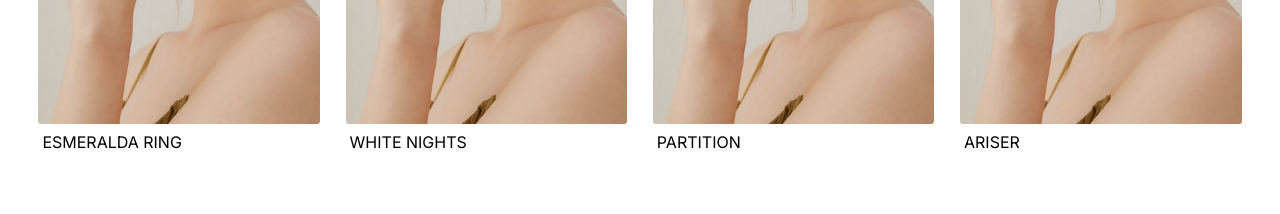
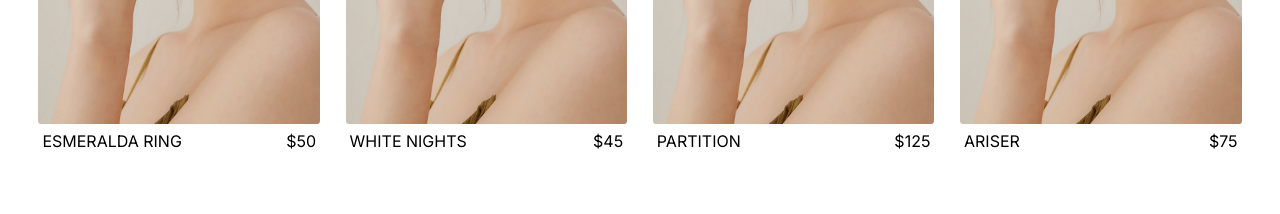
Before and after one commit to berkay-yuksel/praci, a Next.js app: page / in a window 1280 px wide. Shown: the part 1320-1534 px from the top of the page. Built offline with nearby package versions, Linux system fonts and the light colour scheme.

Commit message:
I fixed some issues and made some changes

```diff
--- a/components/categories.js
+++ b/components/categories.js
@@ -11,7 +11,7 @@ const Categories = () => {
         <div className={categoriesStyles.card_one}>
           <div>
             <h4>ALL THE</h4>
-            <h3>BAGS</h3>
+            <h3>RINGS</h3>
             <button>DISCOVER MORE</button>
           </div>
         </div>
@@ -19,7 +19,7 @@ const Categories = () => {
         <div className={categoriesStyles.card_two}>
           <div>
             <h4>ALL THE</h4>
-            <h3>BAGS</h3>
+            <h3>TRAYS</h3>
             <button>DISCOVER MORE</button>
           </div>
         </div>
@@ -27,7 +27,7 @@ const Categories = () => {
         <div className={categoriesStyles.card_three}>
           <div>
             <h4>ALL THE</h4>
-            <h3>BAGS</h3>
+            <h3>SETS</h3>
             <button>DISCOVER MORE</button>
           </div>
         </div>
--- a/components/collections.js
+++ b/components/collections.js
@@ -11,7 +11,7 @@ const Collections = () => {
         <h2 className={collectionsStyles.ave}>AVE MK II ETT</h2>
         <h2 className={collectionsStyles.ocean}>OCEAN GLAZE</h2>
         <div className={collectionsStyles.images_container}>
-<b>EXPLORE COLLECTION</b>
+<p><b>EXPLORE COLLECTION</b></p>
         </div>
       </div>
     </div>
--- a/components/essentials.js
+++ b/components/essentials.js
@@ -5,13 +5,11 @@ import Image from "next/image";
 const Essentials = () => {
   return (
     <div className={essentialsStyles.container}>
-
       <div className={essentialsStyles.title}>
         <h1>LES INCONTOURNABLES</h1> <p>Shop Now {"->"}</p>
       </div>
 
       <div className={essentialsStyles.cards_container}>
-
         <div className={essentialsStyles.card}>
           <div className={essentialsStyles.card_image_container}>
             <Image
@@ -23,7 +21,10 @@ const Essentials = () => {
               // placeholder="blur" // Optional blur-up while loading
             />
           </div>
-          <p>ESMERALDA RING</p>
+          <span>
+            {" "}
+            <p>ESMERALDA RING</p> <p>$50</p>
+          </span>
         </div>
 
         <div className={essentialsStyles.card}>
@@ -37,7 +38,9 @@ const Essentials = () => {
               // placeholder="blur" // Optional blur-up while loading
             />
           </div>
-          <p>WHITE NIGHTS</p>
+          <span>
+            <p>WHITE NIGHTS</p> <p>$45</p>
+          </span>
         </div>
 
         <div className={essentialsStyles.card}>
@@ -51,7 +54,9 @@ const Essentials = () => {
               // placeholder="blur" // Optional blur-up while loading
             />
           </div>
-          <p>PARTITION</p>
+          <span>
+            <p>PARTITION</p> <p>$125</p>
+          </span>
         </div>
 
         <div className={essentialsStyles.card}>
@@ -65,10 +70,10 @@ const Essentials = () => {
               // placeholder="blur" // Optional blur-up while loading
             />
           </div>
-          <p>ARISER</p>
+          <span>
+            <p>ARISER</p> <p>$75</p>
+          </span>
         </div>
-
-
       </div>
     </div>
   );
--- a/components/navbar.js
+++ b/components/navbar.js
@@ -63,7 +63,7 @@ const Navbar = () => {
           </div>
         </span>
 
-        <span>Contact</span>
+        <span>Blog</span>
       </div>
 
       <div className={navbarStyles.logo}>PRASI</div>
--- a/styles/bigtwo.module.css
+++ b/styles/bigtwo.module.css
@@ -1,31 +1,31 @@
-.container{
+.container {
   display: flex;
   align-items: center;
   justify-content: flex-end;
   width: 100%;
   height: 50vh;
-    background: url("../public/bg.jpg");
+  background: url("https://images.pexels.com/photos/10667756/pexels-photo-10667756.jpeg?auto=compress&cs=tinysrgb&w=1260&h=750&dpr=1");
   background-repeat: no-repeat;
   background-size: cover;
+  background-position: 50% 49%;
   margin: 10em 0;
+  margin-top: 12em;
+
 
 }
 
-.container div{
-    padding: 3em 7em 1em 1em;
+.container div {
+  padding: 8em 7em 1em 1em;
   margin-right: 5em;
   font-size: 30px;
-    background: url("../public/bg2.png");
+
   filter: contrast(200%);
 }
-.container div h3{
+.container div h3 {
   padding-bottom: 0.5em;
-
 }
 
-
-.container div span{
+.container div span {
   cursor: pointer;
   font-size: 20px;
-
 }
--- a/styles/blogsection.module.css
+++ b/styles/blogsection.module.css
@@ -5,4 +5,5 @@
     width: 100%;
     height: 40vh;
     margin: 10em 0;
+
 }
--- a/styles/categories.module.css
+++ b/styles/categories.module.css
@@ -44,8 +44,8 @@
     line-height: 1.2rem;
     padding: 0.7em 2.5em;
     background-color: transparent;
-    color: white;
-    border: 1px solid white;
+    color: antiquewhite;
+    border: 1px solid antiquewhite;
     border-radius:3%;
 }
 
@@ -53,7 +53,7 @@
 .cards_container div div button:hover{
     transition: background-color 0.6s;
     cursor: pointer;
-    background-color: white;
+    background-color: antiquewhite;
     color: rgb(0, 0, 0);
 
 }
@@ -65,9 +65,17 @@
     transition: background-color 0.4s;
    }
 
+   .cards_container div h4{
+    font-size: 1.15em;
+    font-weight: 300;
+   }
+   .cards_container div h3{
+    font-size: 1.3em;
+
+   }
 
   .card_one{
-    background-image: url(../public/item.png);
+    background-image: url("https://images.pexels.com/photos/9431876/pexels-photo-9431876.jpeg?auto=compress&cs=tinysrgb&w=1260&h=750&dpr=1");
     background-size: cover;
     background-repeat: no-repeat;
     background-position: center;
@@ -75,10 +83,11 @@
     border-radius: 1%;
     width: 30vw;
     height: 36.5vw;
+    color: antiquewhite;
 
   }
   .card_two{
-    background-image: url(../public/item.png);
+    background-image: url("https://images.pexels.com/photos/15567392/pexels-photo-15567392/free-photo-of-masa-dekorasyon-kabuk-taki.jpeg?auto=compress&cs=tinysrgb&w=1260&h=750&dpr=1");
     background-size: cover;
     background-repeat: no-repeat;
     background-position: center;
@@ -87,10 +96,11 @@
     width: 30vw;
     height: 36.5vw;
     margin: 0 1em;
+    color: antiquewhite;
   }
 
   .card_three{
-    background-image: url(../public/item.png);
+    background-image: url("https://images.pexels.com/photos/13648943/pexels-photo-13648943.jpeg?auto=compress&cs=tinysrgb&w=1260&h=750&dpr=1");
     background-size: cover;
     background-repeat: no-repeat;
     background-position: center;
@@ -98,5 +108,5 @@
     border-radius: 1%;
     width: 30vw;
     height: 36.5vw;
-
+    color: antiquewhite;
   }
--- a/styles/collections.module.css
+++ b/styles/collections.module.css
@@ -31,8 +31,11 @@ height: 80vh;
   top: 0;
   left: 0;
   z-index: -7;
+  border-radius: 1%;
 }
-
+.images_container p{
+  padding: 0.2em;
+}
 
 .cortina:hover ~ .images_container {
 
--- a/styles/essentials.module.css
+++ b/styles/essentials.module.css
@@ -51,11 +51,7 @@ background-position: center;
   border-radius: 1%;
 }
 
-.card p{
 
- padding-top: 0.5em;
- padding-left: 0.25em;
-}
 
 
 .card:hover{
@@ -69,3 +65,9 @@ background-position: center;
     transition: all ease 0.3s;
 
 }
+.card span{
+  display: flex;
+  align-items: center;
+  justify-content: space-between;
+  padding: 0.4em 0.25em 0 0.25em;
+}
```
Lines whose indentation alone changed are shown as unchanged.
